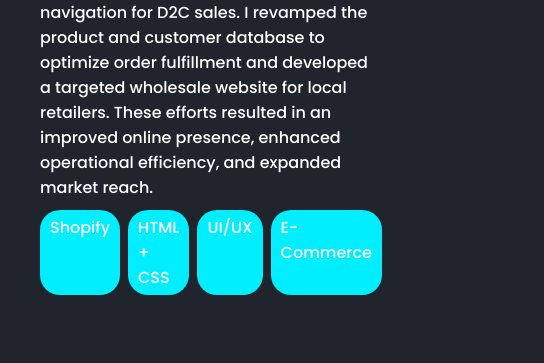
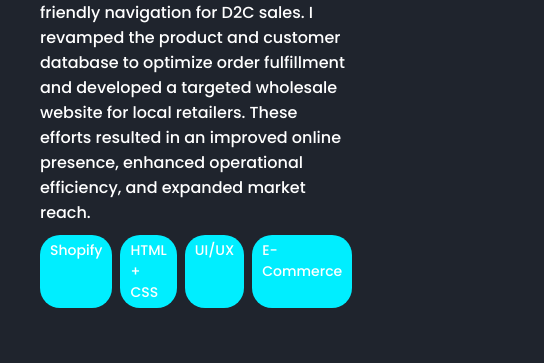
Before and after one commit to JLCarter1999/JLCarter1999.github.io, a plain HTML site: page about.html in a window 390 px wide. Shown: the part 1864-2227 px from the top of the page, 544 px wide, since content can reach past the window. Drawn offline with nearby package versions, Linux system fonts and the light colour scheme.

Commit message:
Update style.css
Fix Issue with Formatting for Smaller Screens with the Projects and About Cards

```diff
--- a/CSS/style.css
+++ b/CSS/style.css
@@ -487,3 +487,9 @@ This class makes the topnav look good on small screens (display the links vertic
         text-align: center;
     }
 }
+
+@media screen and (max-width: 850px) {
+    .descriptor{
+        font-size: 14px;
+    }
+}
```
